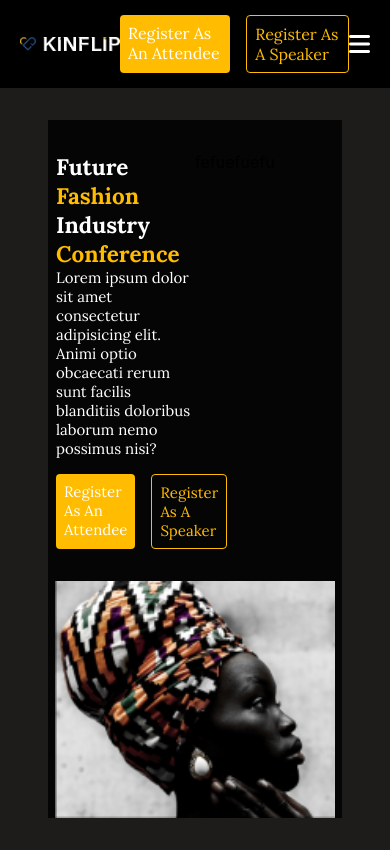
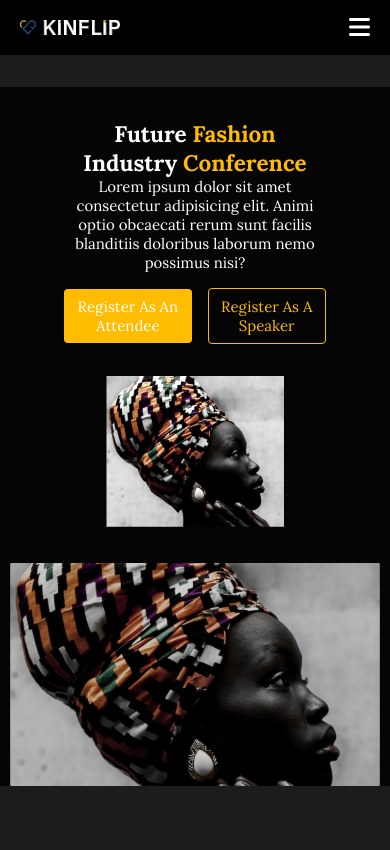
Before and after one commit to 1FarukDev/Kinflip, a React (Create React App) app: page / in a window 390 px wide. Built offline with nearby package versions, Linux system fonts and the light colour scheme.

Commit message:
Completed hero section for ipad

```diff
--- a/src/components/Hero.jsx
+++ b/src/components/Hero.jsx
@@ -1,28 +1,37 @@
 import React from "react";
-import './herostyle.css'
-import heroimg from './images/heroimg.png'
-export default function Hero(){
-    return(
+import "./herostyle.css";
+import heroimg from "./images/Hero/heroimage.png";
+import hero from "./images/heroimg.png";
+export default function Hero() {
+  return (
     <div>
       <section>
         <div id="hero">
           <div className="hero-text">
-                    <h1>Future <span className="yellow">Fashion</span></h1>
-                    <h1>Industry <span className="yellow">Conference</span></h1>
-                    <p>Lorem ipsum dolor sit amet consectetur adipisicing elit. Animi optio obcaecati rerum sunt facilis blanditiis doloribus laborum nemo possimus nisi?</p>
+            <h1>
+              Future <span className="yellow">Fashion</span>
+            </h1>
+            <h1>
+              Industry <span className="yellow">Conference</span>
+            </h1>
+            <p>
+              Lorem ipsum dolor sit amet consectetur adipisicing elit. Animi
+              optio obcaecati rerum sunt facilis blanditiis doloribus laborum
+              nemo possimus nisi?
+            </p>
             <div id="register-1">
               <div id="nav-attendee">Register As An Attendee</div>
               <div id="nav-speaker">Register As A Speaker</div>
             </div>
           </div>
           <div className="hero-countdown">
-                        fefuefuefu
+            <img src={hero} alt="" />
           </div>
         </div>
         <div className="heroimg">
-                    <img src={heroimg} alt="heroimage" className="heroimage"/>
+          <img src={heroimg} alt="heroimage" className="heroimage" />
         </div>
       </section>
     </div>
-    )
+  );
 }
--- a/src/components/herostyle.css
+++ b/src/components/herostyle.css
@@ -7,6 +7,7 @@ section{
 }
 #hero{
     display: flex;
+    justify-content: space-between;
     padding: 2rem .5rem;
 }
 .hero-text{
@@ -36,3 +37,28 @@ section{
     justify-content: center;
     align-items: center;
 }
+
+@media screen and (max-width: 769px) {
+    section{
+        margin: 2rem 0;
+    }
+    #hero{
+        display: flex;
+        flex-direction: column;
+        justify-content: center;
+        align-items: center;
+        padding: 2rem .5rem;
+    }
+    .hero-text{
+        text-align: center;
+        width: 70%;
+    }
+    #register-1{
+        justify-content: center;
+        align-items: center;
+        margin-bottom: 2rem;
+    }
+  }
+  @media screen and (max-width: 640px) {
+
+  }
--- a/src/components/navbarStyles.css
+++ b/src/components/navbarStyles.css
@@ -223,6 +223,10 @@ padding: .5rem;
 width: 30%;
 justify-content: space-around;
 }
+#register {
+  display: none;
+  /* margin: 0.8rem 0rem; */
+}
 
 }
 @media screen and (max-width: 640px) {
@@ -293,4 +297,8 @@ justify-content: space-around;
   width: 60%;
   justify-content: space-around;
 }
+#register {
+  display: none;
+  /* margin: 0.8rem 0rem; */
 }
+}
```
Also changed, not shown: src/components/images/Hero/heroimage.png (added). Lines whose indentation alone changed are shown as unchanged.
